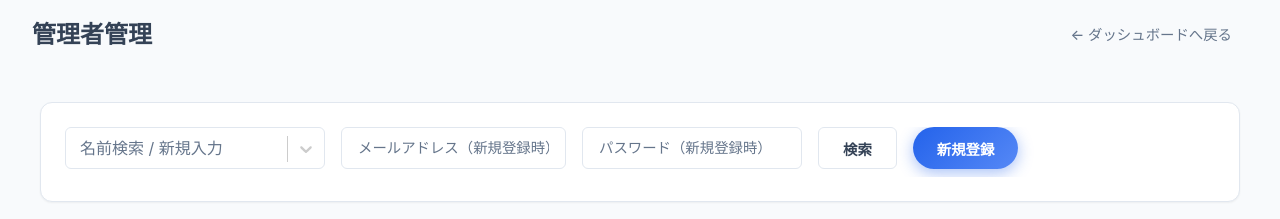
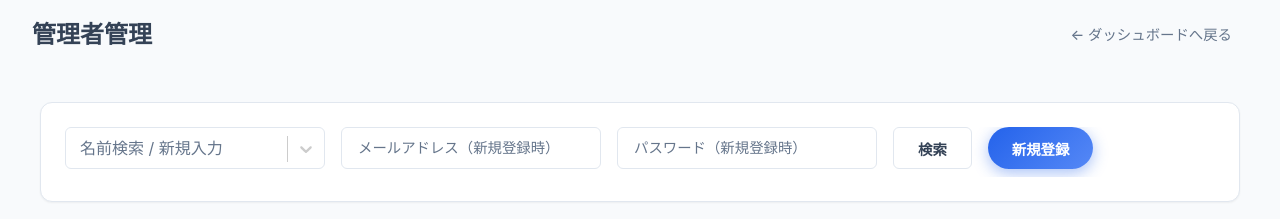
Before and after one commit to inunu1/next-rate, a Next.js app in the folder next-rate/: page /admin in a window 1280 px wide. Shown: the top 219 px of the page. Built offline with nearby package versions, Linux system fonts and the light colour scheme; no server answers; the database is empty; sample sign-in values are in the browser's storage.

Commit message:
fix(ui): 各種入力欄がモバイルで縮んだり見切れたりする不具合の調整

```diff
--- a/next-rate/src/app/admin/AdminClient.tsx
+++ b/next-rate/src/app/admin/AdminClient.tsx
@@ -141,7 +141,7 @@ export default function AdminClient({ users, currentUserId }: Props) {
             placeholder="メールアドレス（新規登録時）"
             value={email}
             onChange={(e) => setEmail(e.target.value)}
-            width={225}
+            width={260}
           />
 
           <Input
@@ -149,7 +149,7 @@ export default function AdminClient({ users, currentUserId }: Props) {
             placeholder="パスワード（新規登録時）"
             value={password}
             onChange={(e) => setPassword(e.target.value)}
-            width={220}
+            width={260}
           />
 
           <button type="button" onClick={handleSearch} className={styles.searchButton}>
--- a/next-rate/src/app/results/ResultsClient.tsx
+++ b/next-rate/src/app/results/ResultsClient.tsx
@@ -167,7 +167,7 @@ export default function ResultsClient({ players }: Props) {
             type="datetime-local"
             value={playedAt}
             onChange={(e) => setPlayedAt(e.target.value)}
-            width={200}
+            width={240}
           />
 
           <button
--- a/next-rate/src/components/Input.module.css
+++ b/next-rate/src/components/Input.module.css
@@ -9,6 +9,7 @@
   background-color: var(--color-bg-surface);
   transition: all var(--transition-fast);
   outline: none;
+  flex-shrink: 0;
   /* width は props や親要素から与えられるのでここでは定義しない */
 }
 
```
